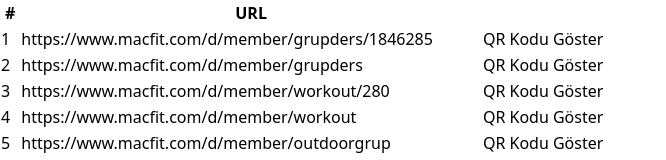
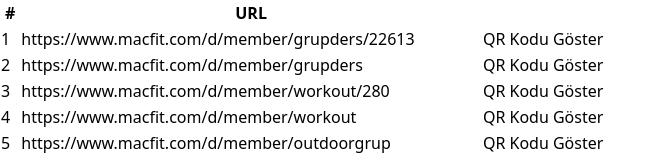
Before and after one commit to BatuhanAygormez/deeplinkQR, a React (Vite) app: page / in a window 1280 px wide. Shown: the top 160 px of the page, without its empty margins (0-666 px from the left). Built offline with nearby package versions, Linux system fonts and the light colour scheme.

Commit message:
Update App.tsx
grup dersi id değişti

```diff
--- a/src/App.tsx
+++ b/src/App.tsx
@@ -3,7 +3,7 @@
 
 const App: React.FC = () => {
   const urls = [
-    'https://www.macfit.com/d/member/grupders/1846285',
+    'https://www.macfit.com/d/member/grupders/22613',
     'https://www.macfit.com/d/member/grupders',
     'https://www.macfit.com/d/member/workout/280',
     'https://www.macfit.com/d/member/workout',
```
